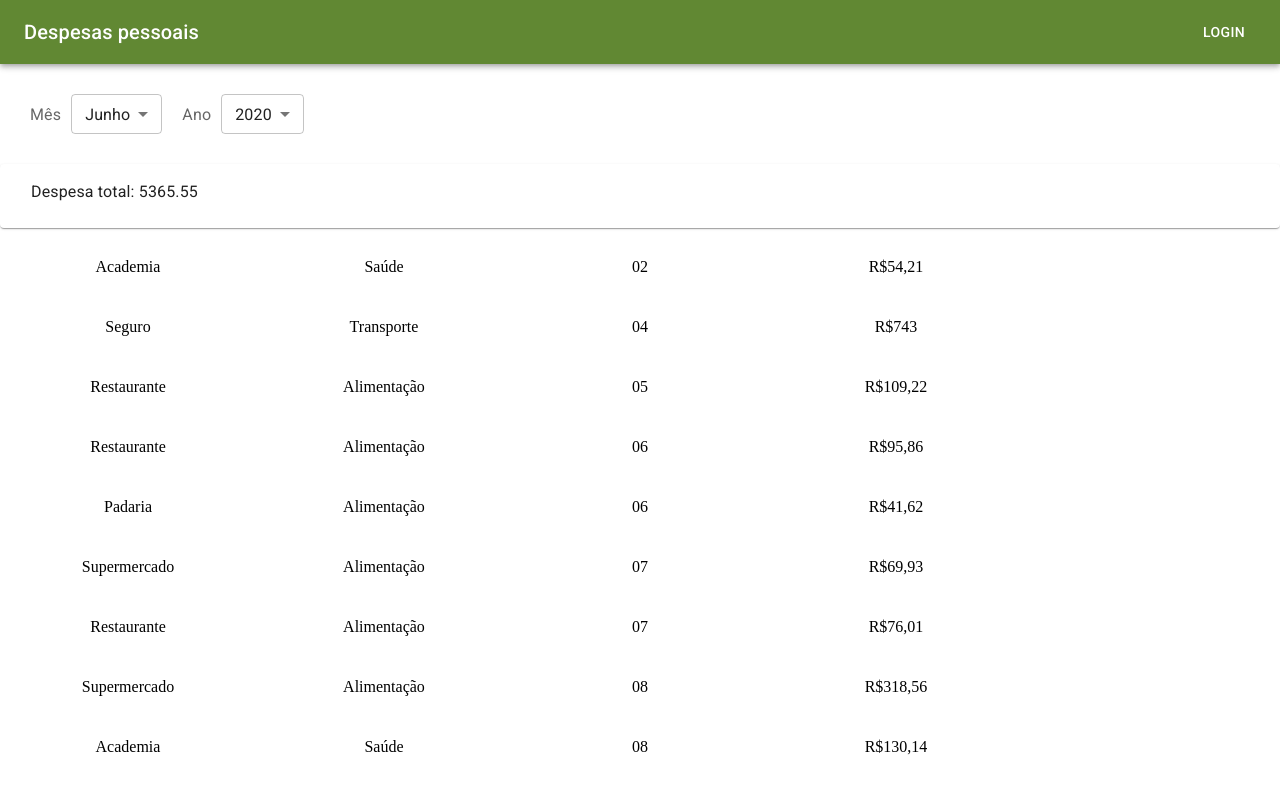
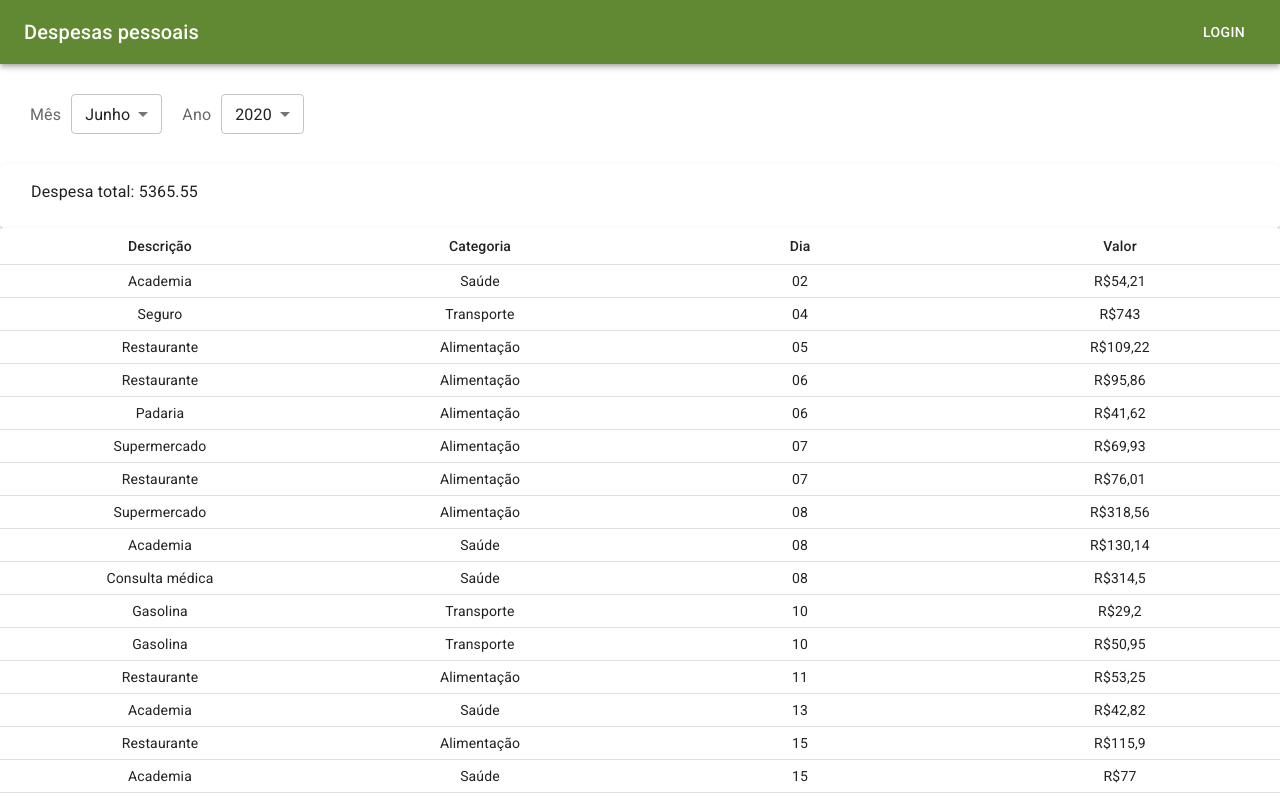
Before and after one commit to MariaEmiliaAlcantara/Trabalho-Pratico-Modulo-3, a React (Vite) app: page /despesas/2020-06 in a window 1280 px wide. Shown: the top 797 px of the page. Built offline with nearby package versions, Linux system fonts and the light colour scheme; data requests are answered from the project's data file.

Commit message:
table cards material UI

```diff
--- a/src/components/Card/Card.css
+++ b/src/components/Card/Card.css
@@ -1,5 +1,10 @@
+.cardWrapper {
+  display: flex;
+  justify-content: center;
+  align-items: center;
+}
+
 .cardContainer {
-  width: 80vw;
   display: flex;
   justify-content: space-around;
   align-items: center;
--- a/src/components/Card/Card.tsx
+++ b/src/components/Card/Card.tsx
@@ -1,14 +1,29 @@
-import { IApi } from "../../App";
+import { IApi } from "../../pages/Home/Home";
 import "./Card.css";
+
+import TableCell from "@mui/material/TableCell";
+
+import TableRow from "@mui/material/TableRow";
 
 const Card: React.FC<{ despesa: IApi }> = ({ despesa }) => {
   return (
-    <div className="cardContainer">
-      <div className="card">{despesa.descricao}</div>
-      <div className="card">{despesa.categoria}</div>
-      <div className="card">{despesa.dia}</div>
-      <div className="card">R${String(despesa.valor).replace(".", ",")}</div>
-    </div>
+    <TableRow
+      sx={{ "&:last-child td, &:last-child th": { border: 0 } }}
+      className="cardContainer"
+    >
+      <TableCell className="card" align="center">
+        {despesa.descricao}
+      </TableCell>
+      <TableCell className="card" align="center">
+        {despesa.categoria}
+      </TableCell>
+      <TableCell className="card" align="center">
+        {despesa.dia}
+      </TableCell>
+      <TableCell className="card" align="center">
+        R${String(despesa.valor).replace(".", ",")}
+      </TableCell>
+    </TableRow>
   );
 };
 
--- a/src/components/DespesasCards/DespesasCards.tsx
+++ b/src/components/DespesasCards/DespesasCards.tsx
@@ -1,13 +1,38 @@
+import { TableCell } from "@mui/material";
 import { IApi } from "../../pages/Home/Home";
 import Card from "../Card/Card";
+import Paper from "@mui/material/Paper";
+import Table from "@mui/material/Table";
+import TableBody from "@mui/material/TableBody";
+import TableContainer from "@mui/material/TableContainer";
+import TableHead from "@mui/material/TableHead";
+import TableRow from "@mui/material/TableRow";
 
 const DespesasCards: React.FC<{ despesas: IApi[] }> = ({ despesas }) => {
   return (
-    <div>
-      {despesas.length > 0
-        ? despesas.map((despesa) => <Card key={despesa.id} despesa={despesa} />)
-        : "Não há despesas cadastradas referentes a este período"}
-    </div>
+    <TableContainer component={Paper} className="cardWrapper">
+      <Table sx={{ minWidth: 650 }} size="small" aria-label="a dense table">
+        <TableHead>
+          <TableRow>
+            <TableCell align="center">Descrição</TableCell>
+            <TableCell align="center">Categoria</TableCell>
+            <TableCell align="center">Dia</TableCell>
+            <TableCell align="center">Valor</TableCell>
+          </TableRow>
+        </TableHead>
+        <TableBody>
+          {despesas.length > 0 ? (
+            despesas.map((despesa) => (
+              <Card key={despesa.id} despesa={despesa} />
+            ))
+          ) : (
+            <TableCell>
+              Não há despesas cadastradas referentes a este período
+            </TableCell>
+          )}
+        </TableBody>
+      </Table>
+    </TableContainer>
   );
 };
 
```
